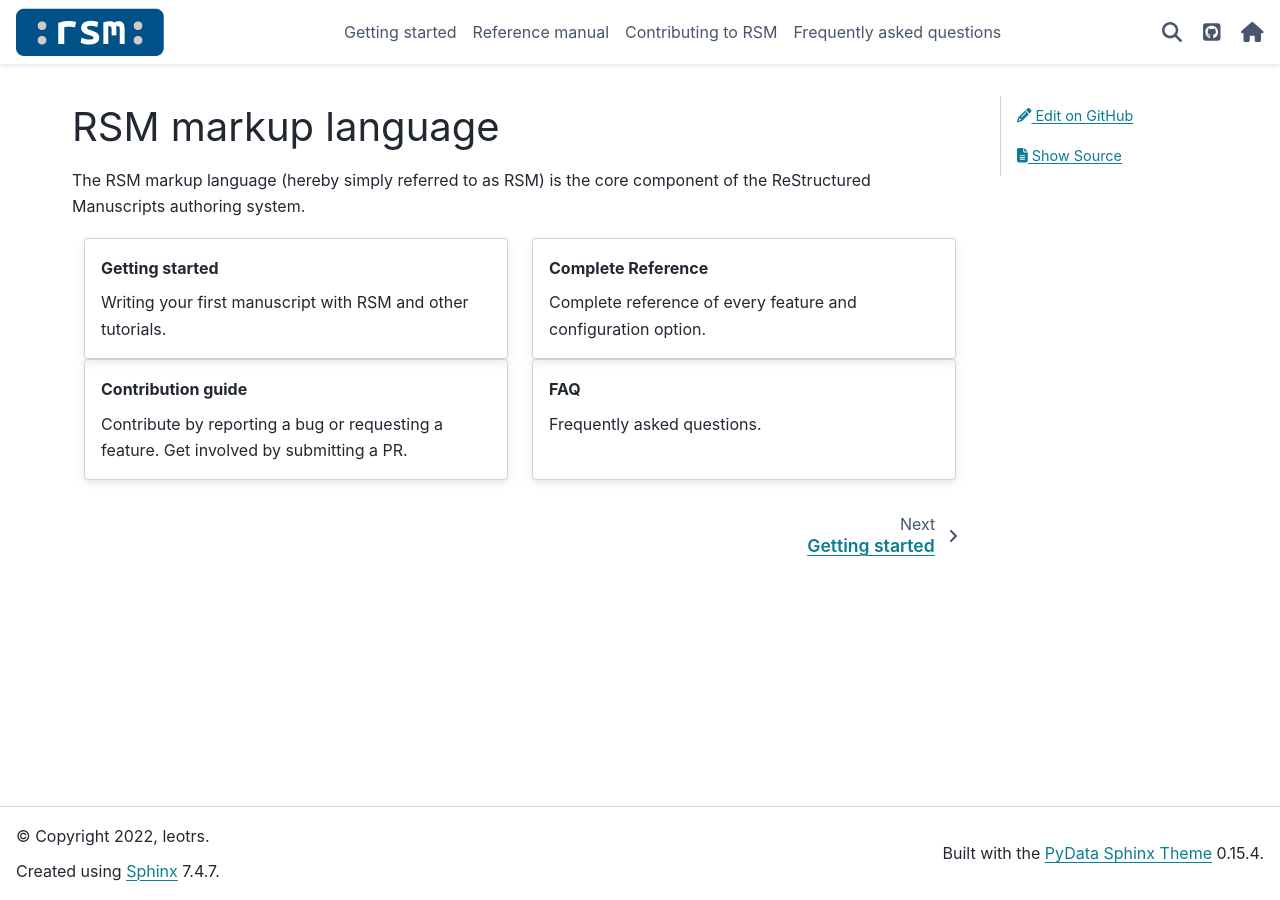
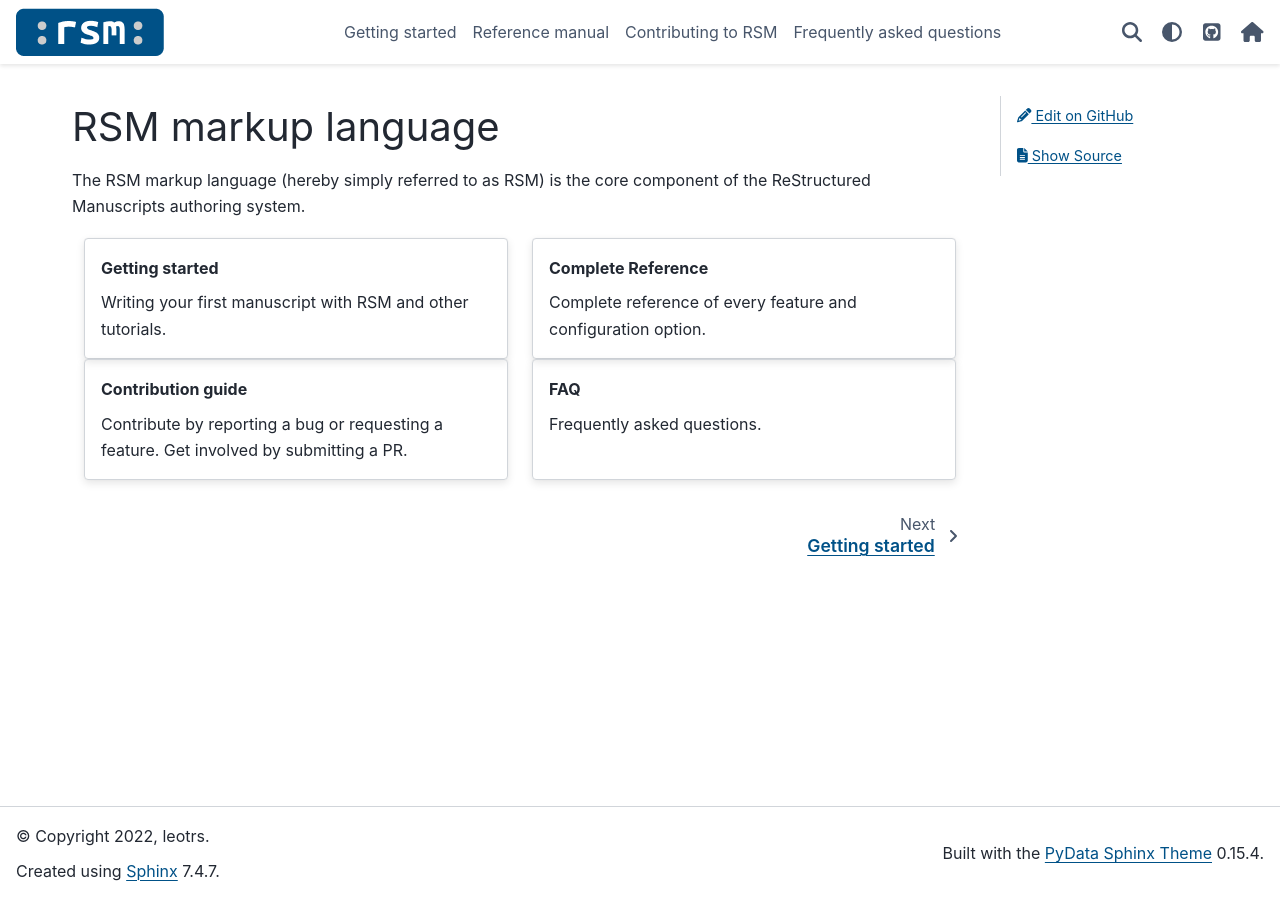
Before and after one commit to leotrs/rsm, a Sphinx documentation site: the page built from docs/source/index.rst, in a window 1280 px wide. Built offline with Sphinx 7.4.7 and the PyData theme 0.15.4, drawn with Linux system fonts in a browser that asks for light colours.

Commit message:
add dark mode and tweak one color

```diff
--- /dev/null
+++ b/docs/source/_static/custom.css
@@ -0,0 +1,7 @@
+html[data-theme="light"] {
+    --pst-color-primary: #005187;
+}
+
+html[data-theme="dark"] {
+    --pst-color-primary: #459db9;
+}
--- a/docs/source/conf.py
+++ b/docs/source/conf.py
@@ -19,6 +19,9 @@
 html_theme = "pydata_sphinx_theme"
 html_static_path = ["_static"]
 html_logo = "_static/rsm-tag.png"
+html_css_files = [
+    "custom.css",
+]
 
 # templates
 templates_path = ["_templates"]
@@ -90,7 +93,7 @@
     # navbar options
     "navbar_start": ["navbar-logo"],
     "navbar_center": ["navbar-nav"],
-    "navbar_end": ["navbar-icon-links"],
+    "navbar_end": ["theme-switcher", "navbar-icon-links"],
     "navbar_persistent": ["search-button"],
     "icon_links": [
         {
@@ -116,6 +119,7 @@
     "github_repo": "<your-github-repo>",
     "github_version": "<your-branch>",
     "doc_path": "<path-from-root-to-your-docs>",
+    "default_mode": "auto",
 }
 
 
```
Also changed, not shown: 1 other file.
